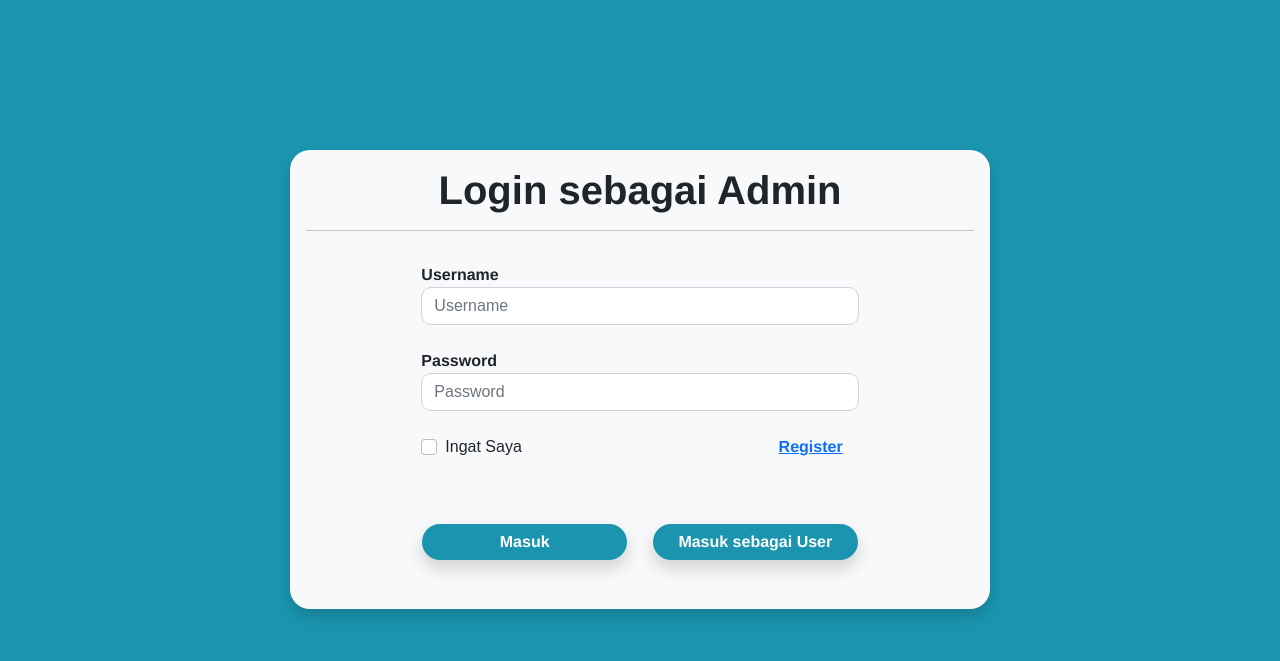
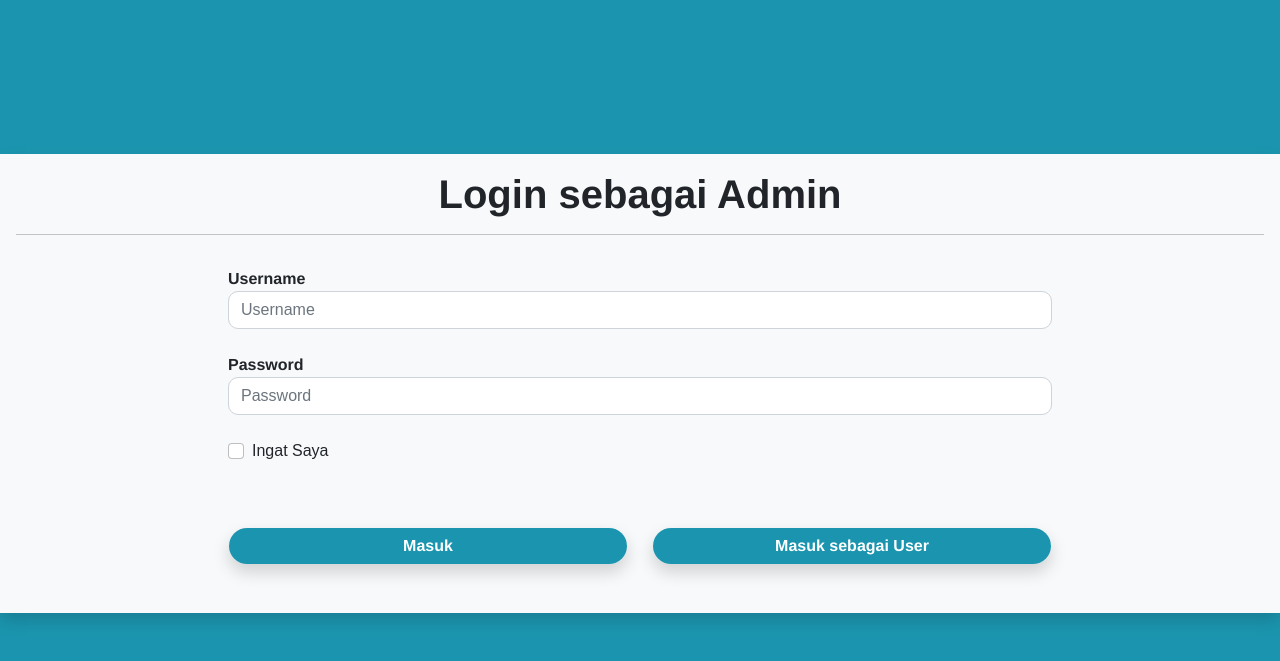
Before and after one commit to alighufron24/Portofolio, a PHP site: page / in a window 1280 px wide. Shown: the top 661 px of the page. Run offline with PHP 8.4, Linux system fonts and the light colour scheme; some libraries are stand-ins or nearby versions; some web fonts are replaced.

Commit message:
Add files via upload

```diff
--- a/admin.php
+++ b/admin.php
@@ -18,6 +18,7 @@ session_start();
 
 
 ?>
+
 
 <!doctype html>
 <html lang="en">
@@ -64,7 +65,8 @@ session_start();
             <a class="nav-link  active me-4 fw-boldder" aria-current="page" href="#home"><b>HOME</b></a>
             <a class="nav-link  active me-4 fw-boldder" href="#about"><b>ABOUT</b></a>
             <a class="nav-link  active me-4 fw-boldder" href="#gallery"><b>GALLERY</b></a>
-            <a class="nav-link  active me-5 fw-boldder" href="#contact"><b>CONTACT</b></a>
+            <a class="nav-link  active me-4 fw-boldder" href="#contact"><b>CONTACT</b></a>
+            <a class="nav-link  active me-5 fw-boldder" href="print.php" target="blank"><b>PRINT</b></a>
             <a class="nav-link  active ms-5  fw-boldder" href="logout_check.php"><b>LOGOUT</b></a>
         <?php
           }
--- /dev/null
+++ b/composer.json
@@ -0,0 +1,5 @@
+{
+    "require": {
+        "mpdf/mpdf": "^8.0"
+    }
+}
--- a/index.php
+++ b/index.php
@@ -24,10 +24,10 @@
         background-color: #1B95AF;
         background: cover;
       }
-      .container-card{
-        width: 700px;
-        height: 400px;
-        margin: 150px auto;
+      .tengah{
+        width: 100%;
+        height: 100%;
+        margin: 12% auto;
         display: flex;
       }
       .card-login{
@@ -38,7 +38,7 @@
         /* color: white; */
         margin: auto;
         display: flex;
-        border-radius: 20px;
+
       }
       html{
         overflow: hidden;
@@ -48,7 +48,7 @@
   <body>
 
     <!-- Login -->
-    <div class="container-card">
+    <div class="col-sm tengah">
       <div class="card-login shadow bg-light">
         <div class="card-body">
           <h1 class="text-center"><b>Login sebagai Admin</b></h1>
@@ -76,16 +76,16 @@
                       <label class="form-check-label" for="exampleCheck1">Ingat Saya</label>
                     </div>
                     <div class="col-6">
-                          <a class="float-end me-3" href="register.php"><b>Register</b></a>
+
                     </div>
                 </div>
               </div>
               <div class="row">
-                    <div class="col-6">
+                  <div class="col-sm-6">
                       <button class="btn form-control btn-p btn-block mb-2 mt-5 shadow" type="submit" name="login" style="border-radius: 50px; width: 200px; color: white; background-color: #1B95AF; width: 100%;"><b>Masuk</b></button>
 
                   </div>
-                    <div class="col-6">
+                  <div class="col-sm-6">
                       <a href="main.php" class="btn form-control btn-p btn-block mb-2 mt-5 shadow" type="submit" style="border-radius: 50px; width: 200px; color: white; background-color: #1B95AF; width: 100%;"><b>Masuk sebagai User</b></a>
                   </div>
               </div>
--- a/koneksi.php
+++ b/koneksi.php
@@ -1,7 +1,13 @@
 <?php
+// $host       ="sql200.epizy.com";
+// $user       ="epiz_28282663";
+// $password   ="lI2VdPbooHKSjxL";
+// $database   ="epiz_28282663_Portofolio";
+
 $host       ="localhost";
 $user       ="root";
 $password   ="";
 $database   ="portofolio";
+
 $connect    =mysqli_connect($host,$user,$password,$database) or die("Gagal Menghubungkan");
 ?>
--- a/login_check.php
+++ b/login_check.php
@@ -22,7 +22,10 @@ if($data)
 }
 else
 {
-    echo "Login gagal Password salah";
+    echo "<SCRIPT>
+        alert('Login gagal! Periksa kembali username dan password anda')
+        window.location.replace('index.php');
+    </SCRIPT>";
 }
 
 ?>
```
Also changed, not shown: print.php (added, +84 -0 lines), 1 other file. Lines whose indentation alone changed are shown as unchanged.
